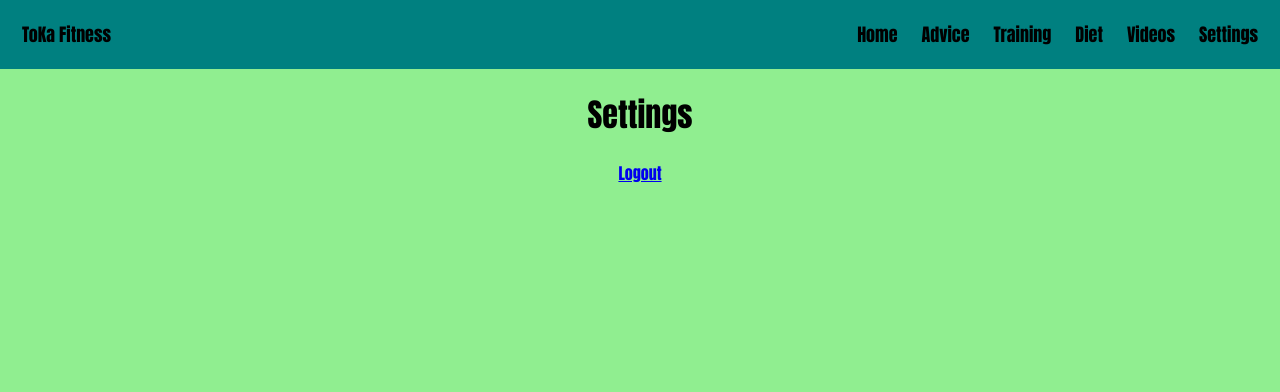
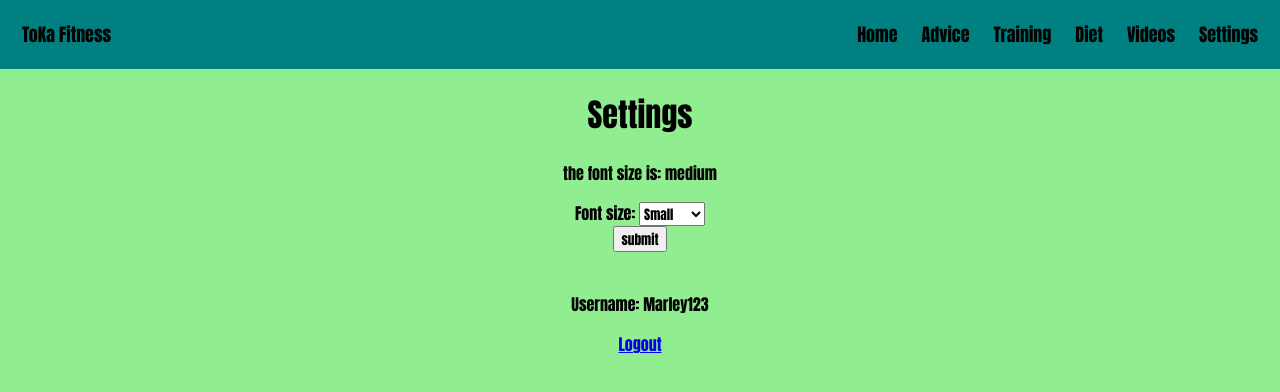
Before and after one commit to marleywall9080/ToKa_fitness_app, a Flask app: page /settings in a window 1280 px wide. Shown: the top 392 px of the page. Run offline with Flask 3, Linux system fonts and the light colour scheme; a user stored in the database is signed in.

Commit message:
added the ability to change font size from the settings

```diff
--- a/app.py
+++ b/app.py
@@ -5,6 +5,8 @@ from flask_sqlalchemy import SQLAlchemy
 from flask_login import LoginManager, UserMixin, login_user, logout_user, login_required, current_user
 from werkzeug.security import generate_password_hash, check_password_hash
 import sqlite3
+
+font_size = "medium"
 
 #Start of code from geek for geeks, comments may be scarce and not fully correct
 
@@ -88,7 +90,7 @@ def home():
     conn.row_factory = sqlite3.Row
     cursor.execute("SELECT  * FROM advice ORDER BY RANDOM() LIMIT 1") # code from geek for geeks, randomly scrambles the order of data in the database and then takes the first one
     records = cursor.fetchall() # sets up a variable with all the selected data in it
-    return render_template("home.html", username=current_user.username, records = records) # renders the html page and sends the selected data
+    return render_template("home.html", username=current_user.username, records = records, font_size=font_size) # renders the html page and sends the selected data
 
 # advice page
 @app.route("/advice")
@@ -100,7 +102,7 @@ def advice():
     cursor.execute("SELECT * FROM advice") # selects all the data in advice
     records = cursor.fetchall()
     conn.close() # closes the database
-    return render_template("advice.html", records=records) # renders the html page and sends all the data to be shown
+    return render_template("advice.html", records=records, font_size=font_size) # renders the html page and sends all the data to be shown
 
 # posting advice page
 @app.route("/create_advice", methods=["GET", "POST"])
@@ -116,7 +118,7 @@ def create_advice():
         conn.commit()
         conn.close()
         return redirect(url_for("advice")) # takes user to the advice page
-    return render_template("create_advice.html") # renders the html page
+    return render_template("create_advice.html", font_size=font_size) # renders the html page
 
 # training page
 @app.route("/training")
@@ -127,7 +129,7 @@ def training():
     cursor.execute("SELECT * FROM training WHERE user=?",
                    (current_user.username,)) # only takes the data from the database where the recorded username is the same as the one currently logged in so people don't see other peoples workout plans
     records = cursor.fetchall()
-    return render_template("training.html", records=records)
+    return render_template("training.html", records=records, font_size=font_size)
 
 # creating a training plan page
 @app.route("/training_plan", methods=["GET", "POST"])
@@ -144,7 +146,7 @@ def training_plan():
         cursor.execute("INSERT INTO training (exercise, workout_type, sets, reps, user) VALUES (?, ?, ?, ?, ?)", (exercise, workout_type, sets, reps, current_user.username)) # records the username of the person currently logged in so that it can filter out other peoples workout plans later
         conn.commit()
         return redirect(url_for("training"))
-    return render_template("training_plan.html")
+    return render_template("training_plan.html", font_size=font_size)
 
 @app.route("/personal_trainer")
 def personal_trainer():
@@ -159,7 +161,7 @@ def videos():
 
     cursor.execute("SELECT * FROM videos") # selects all data from the videos table
     records = cursor.fetchall()
-    return render_template("videos.html", records=records)
+    return render_template("videos.html", records=records, font_size=font_size)
 
 # diet page
 @app.route("/diet")
@@ -174,7 +176,7 @@ def diet():
     records = cursor.fetchall()
     for r in records:
         calories += r[3]
-    return render_template("diet.html", records=records, calories=calories)
+    return render_template("diet.html", records=records, calories=calories, font_size=font_size)
 
 # diet plan page
 @app.route("/diet_plan", methods=["POST", "GET"])
@@ -191,12 +193,20 @@ def diet_plan():
                     (food, meal, calories, current_user.username))
         conn.commit()
         return redirect(url_for("diet"))
-    return render_template("diet_plan.html")
+    return render_template("diet_plan.html", font_size=font_size)
 
 # settings page
-@app.route("/settings")
+@app.route("/settings", methods=["POST", "GET"])
 @login_required
 def settings(): # very barebones at the time of writing this comment, will add more later
+    return render_template("settings.html", font_size=font_size, user=current_user.username)
+
+@app.route("/change_font", methods=["POST", "GET"], endpoint="change_font")
+def change_font():
+    if request.method == "POST":
+        global font_size
+        font_size = request.form.get("font_size")
+        return render_template("settings.html", font_size=font_size, user=current_user.username)
     return render_template("settings.html")
 
 # start
--- /dev/null
+++ b/static/medium_style.css
@@ -0,0 +1,46 @@
+* {
+    box-sizing: border-box;
+    font-family:Impact, Haettenschweiler, 'Arial Narrow Bold', sans-serif
+}
+
+body{
+    background-color: lightgreen;
+    margin: 0;
+    text-align: center;
+}
+
+table{
+    margin: 0 auto;
+}
+
+tr:nth-child(odd){
+    background-color: rgb(99, 160, 99);
+}
+
+.header{
+    background-color: teal;
+    display: flex;
+    padding: 10px;
+    justify-content: space-between;
+}
+
+.header a{
+    float: left;
+    color: black;
+    padding: 12px;
+    line-height: 25px;
+    border-radius: 4px;
+    font-size: 18px;
+    font-weight: bold;
+    text-align: center;
+    text-decoration: none;
+}
+
+.header a:hover{
+    background-color: darkslategray;
+}
+
+.header a.logo{
+    font-size: 25px;
+    font-weight: bold;
+}
--- a/static/style.css
+++ b/static/small_style.css
@@ -9,8 +9,21 @@ body{
     text-align: center;
 }
 
+p{
+    font-size: small;
+}
+
+h1{
+    font-size: large;
+}
+
+a{
+    font-size: small;
+}
+
 table{
     margin: 0 auto;
+    font-size: small;
 }
 
 tr:nth-child(odd){
@@ -30,7 +43,8 @@ tr:nth-child(odd){
     padding: 12px;
     line-height: 25px;
     border-radius: 4px;
-    font-size: 18px;
+    font-size: 13px;
+    font-weight: bold;
     text-align: center;
     text-decoration: none;
 }
@@ -40,6 +54,6 @@ tr:nth-child(odd){
 }
 
 .header a.logo{
-    font-size: 25px;
+    font-size: 20px;
     font-weight: bold;
 }
--- a/templates/base.html
+++ b/templates/base.html
@@ -1,7 +1,13 @@
 <!DOCTYPE html>
 <html lang="en">
     <head>
-        <link rel="stylesheet" href="static/style.css"> <!-- link to the css style sheet-->
+        {% if font_size == "small" %}
+            <link rel="stylesheet" href="static/small_style.css"> <!-- link to the css style sheet-->
+        {% elif font_size == "large" %}
+            <link rel="stylesheet" href="static/large_style.css">
+        {% else %}
+            <link rel="stylesheet" href="static/medium_style.css">
+        {% endif %}
         <meta charset="UTF-8">
         <title>ToKa Fitness</title>
     </head>
--- a/templates/base_no_login.html
+++ b/templates/base_no_login.html
@@ -1,7 +1,7 @@
 <!DOCTYPE html>
 <html lang="en">
     <head>
-        <link rel="stylesheet" href="static/style.css">
+        <link rel="stylesheet" href="static/medium_style.css">
         <meta charset="UTF-8">
         <title>ToKa Fitness</title>
     </head>
--- a/templates/settings.html
+++ b/templates/settings.html
@@ -2,5 +2,21 @@
 
 {% block content %}
 <h1>Settings</h1>
+{% if font_size == "small" or font_size == "large" %}
+    <p>the font size is: {{ font_size }}</p>
+{% else %}
+    <p>the font size is: medium</p>
+{% endif %}
+<form action="/change_font" method="POST">
+    <label for="font_size">Font size:</label>
+    <select id="font_size" name="font_size">
+        <option value="small">Small</option>
+        <option value="medium">Medium</option>
+        <option value="large">Large</option>
+    </select><br>
+    <button type="submit">submit</button>
+</form>
+<br>
+<p>Username: {{ user }}</p>
 <a href="/logout">Logout</a> <!-- link to the logout function-->
 {% endblock %}
```
Also changed, not shown: static/large_style.css (added, +59 -0 lines), advice.db.
